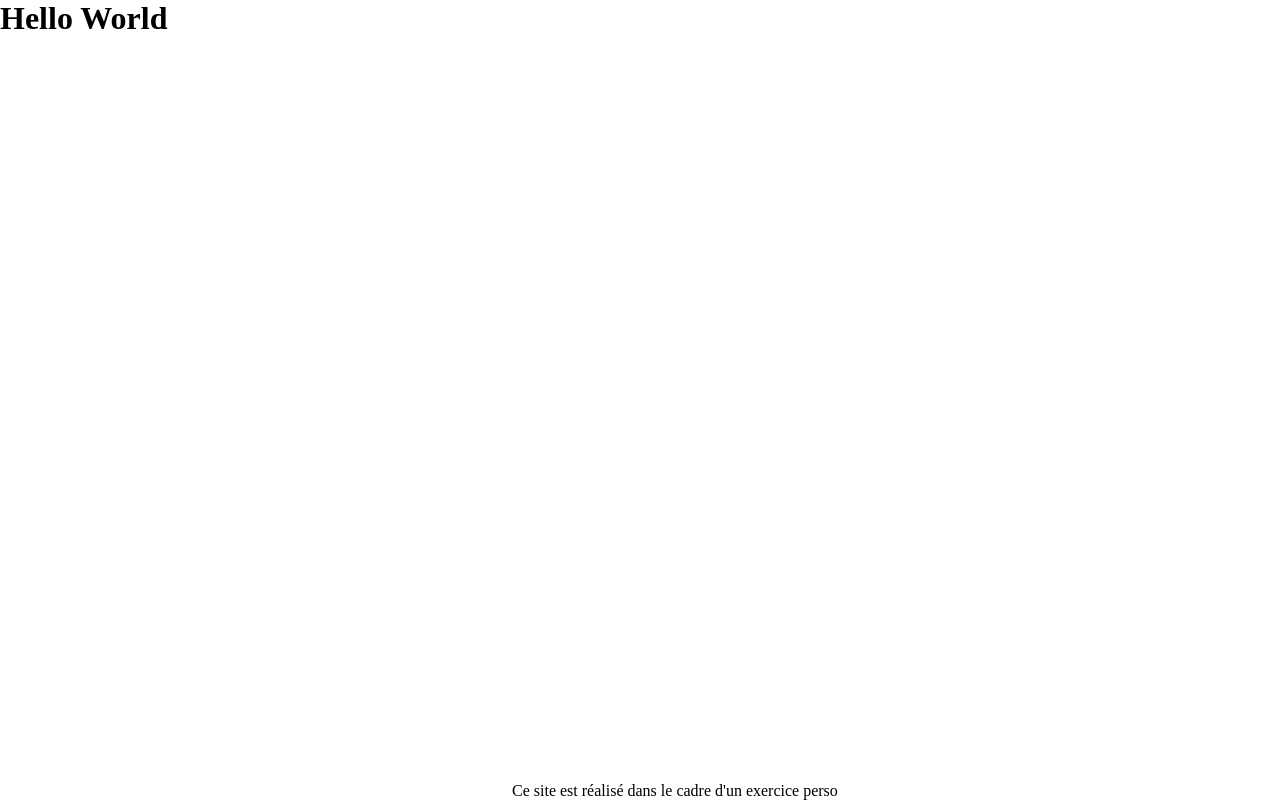
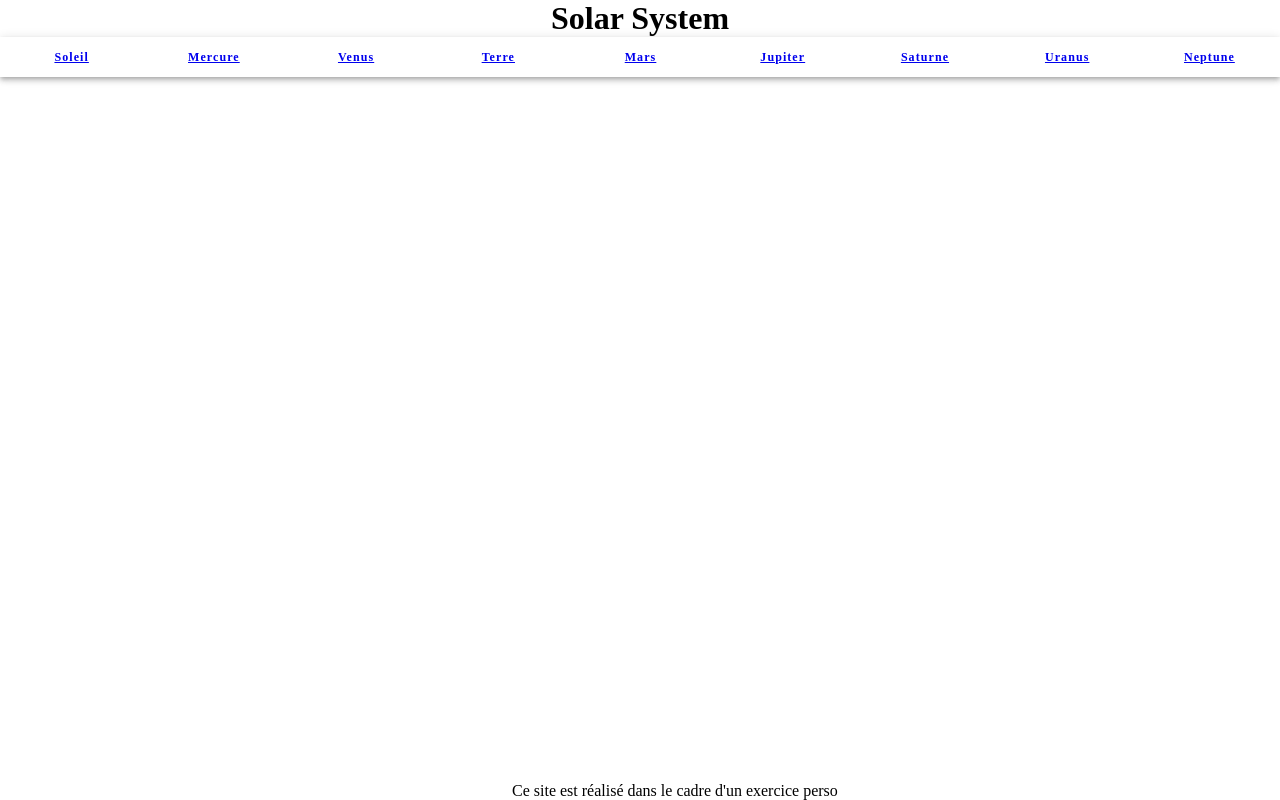
Before and after one commit to SacleuxBenoit/Solar-System, a Vue app in the folder frontend/: page / in a window 1280 px wide. Built offline with nearby package versions, Linux system fonts and the light colour scheme.

Commit message:
add a H1, and 9 button (1 for each planet + the sun) in the component Header.vue

```diff
--- a/frontend/src/components/Header.vue
+++ b/frontend/src/components/Header.vue
@@ -1,6 +1,39 @@
 <template>
-    <div>
-       <h1>Hello World</h1>
+    <div style="text-align:center">
+      <h1>Solar System</h1>
+       <v-bottom-navigation grow height="2.5rem">
+    <v-btn :value="activeBtn" style="color:#f0f068" class="button">
+      <strong style="color:#f0f068"><router-link to="/">Soleil</router-link></strong>
+    </v-btn>
+
+    <v-btn :value="activeBtn" style="color:#808080" class="button">
+      <strong style="color:#808080"><router-link to="/">Mercure</router-link></strong>
+    </v-btn>
+
+    <v-btn :value="activeBtn" style="color:#F4593D" class="button">
+      <strong style="color:#F4593D"><router-link to="/">Venus</router-link></strong>
+    </v-btn>
+
+    <v-btn :value="activeBtn" style="color:#72dbf2" class="button">
+      <strong style="color:#72dbf2"><router-link to="/">Terre</router-link></strong>
+    </v-btn>
+
+    <v-btn :value="activeBtn" style="color:#f18400" class="button">
+      <strong style="color:#f18400"><router-link to="/">Mars</router-link></strong>
+    </v-btn>
+    <v-btn :value="activeBtn" style="color:#ed7646" class="button">
+      <strong style="color:#ed7646"><router-link to="/">Jupiter</router-link></strong>
+    </v-btn>
+    <v-btn :value="activeBtn" style="color:#CAC7A7" class="button">
+      <strong style="color:#CAC7A7"><router-link to="/">Saturne</router-link></strong>
+    </v-btn>
+    <v-btn :value="activeBtn" style="color:#ADE7E9" class="button">
+      <strong style="color:#ADE7E9"><router-link to="/">Uranus</router-link></strong>
+    </v-btn>
+    <v-btn :value="activeBtn" style="color:#2ED1D3" class="button">
+      <strong style="color:#ADE7E9"><router-link to="/">Neptune</router-link></strong>
+    </v-btn>
+  </v-bottom-navigation>
     </div>
 </template>
 
```
